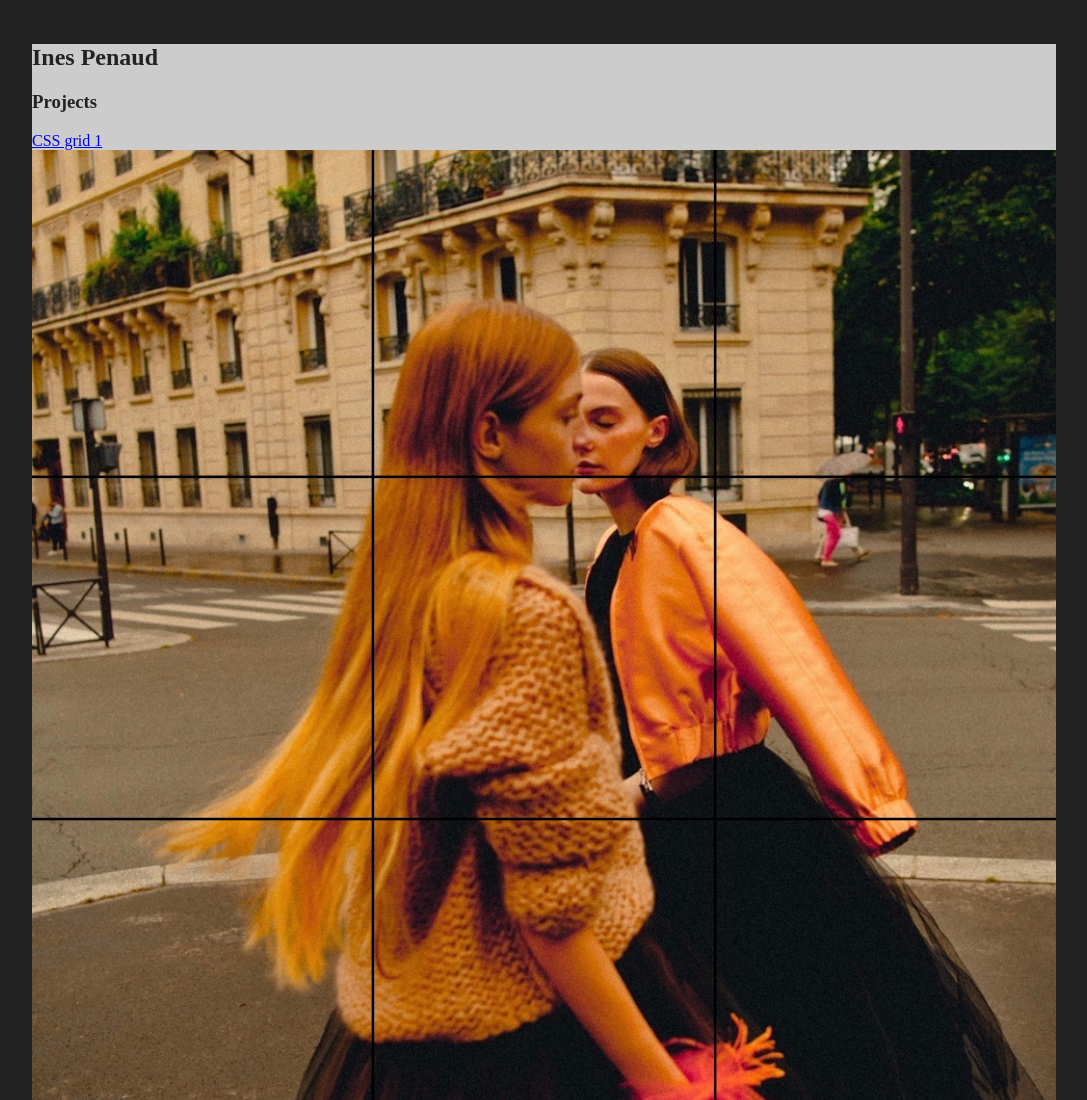
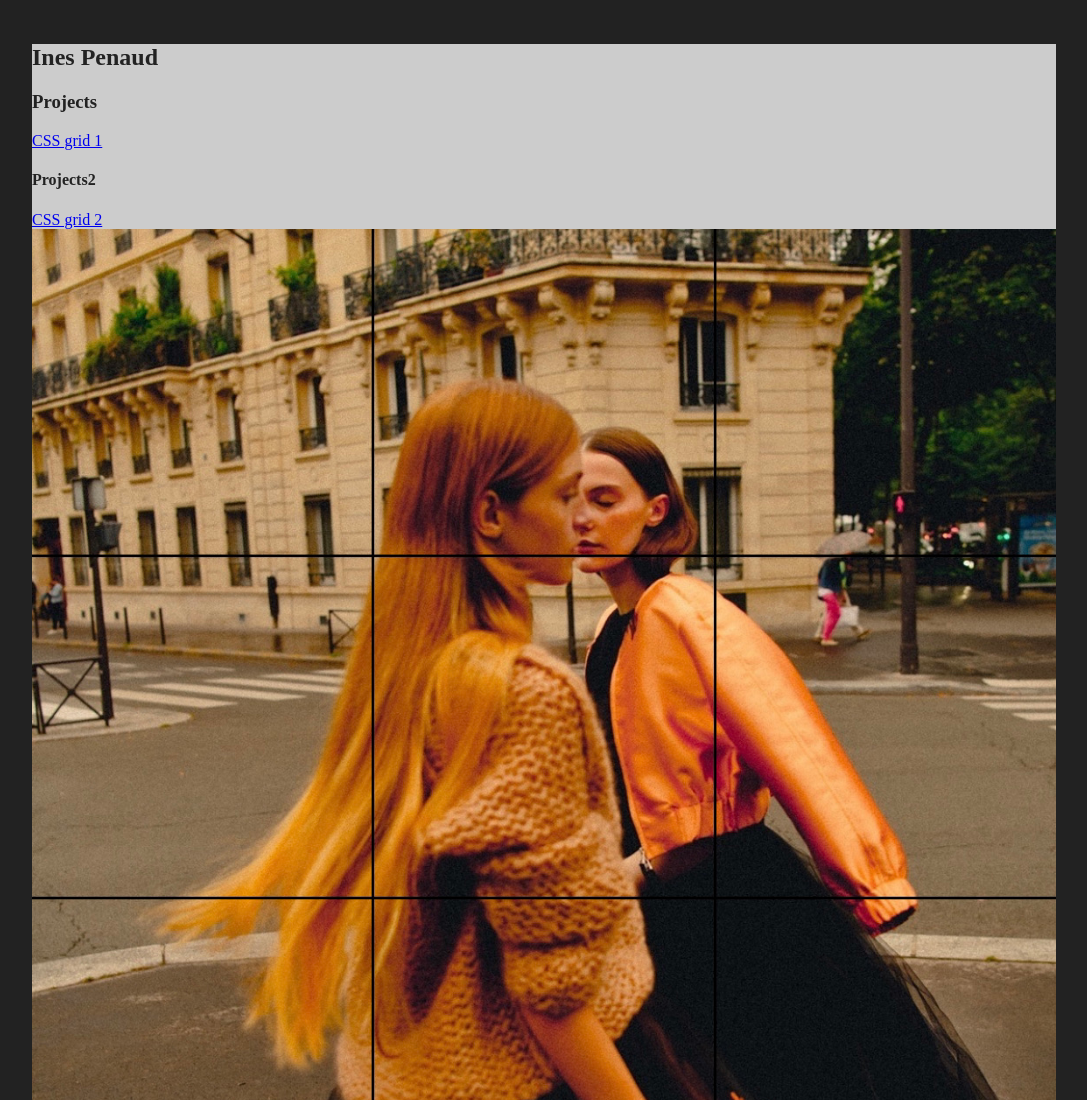
Before and after one commit to Inespenaud/core-1-int-ines-settup-demo, a website built with Parcel: page index.html in a window 1280 px wide. Shown: the top 1100 px of the page, without its empty margins (96-1183 px from the left). Built offline with nearby package versions, Linux system fonts and the light colour scheme.

Commit message:
update h4

```diff
--- a/index.html
+++ b/index.html
@@ -30,6 +30,8 @@
     <h2>Ines Penaud</h2>
     <h3>Projects</h3>
     <a href="projects/css-grid-example-1.html">CSS grid 1</a>
+    <h4>Projects2</h4>
+    <a href="projects2/0-starting-point.html">CSS grid 2</a>
   </aside>
     <section class="main-content">
   <img src="img/IMG_11111.jpg"/>
```
